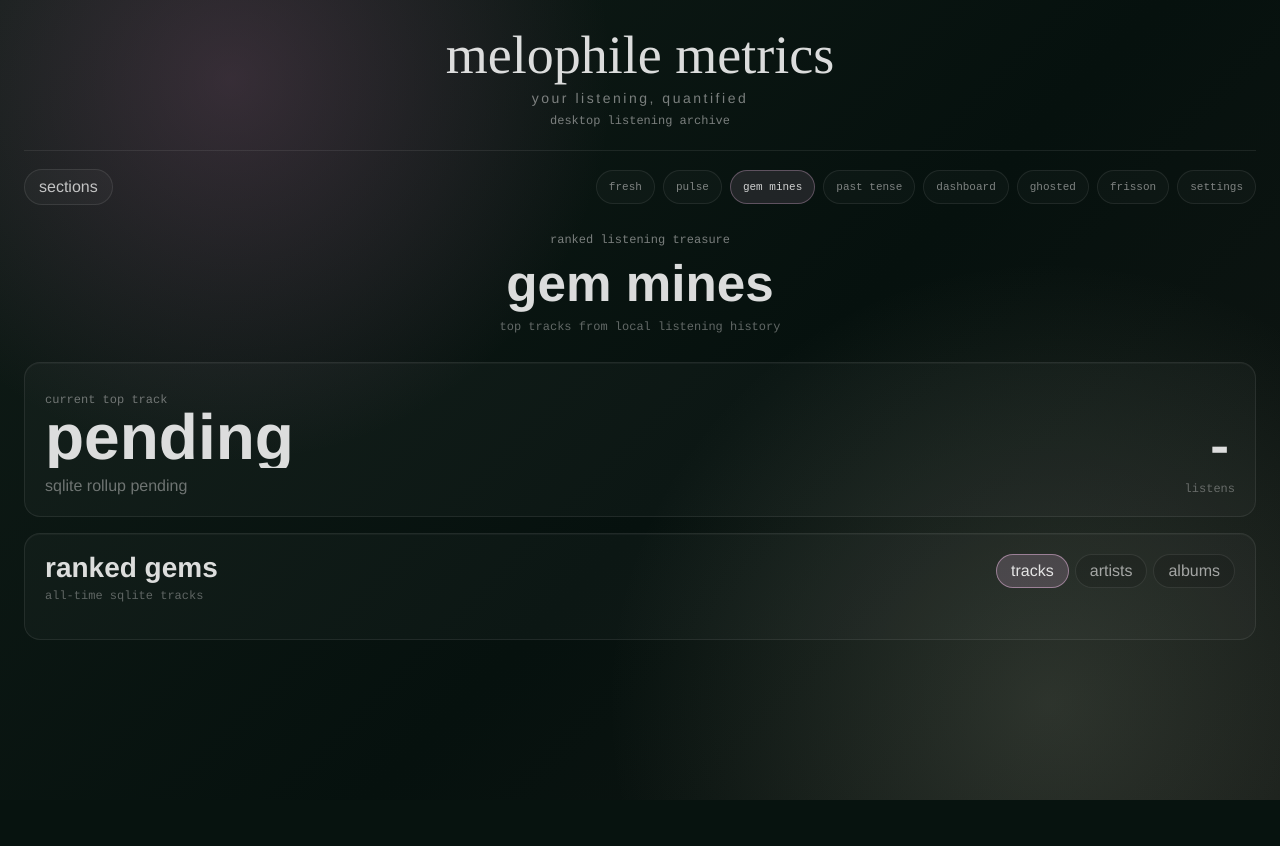
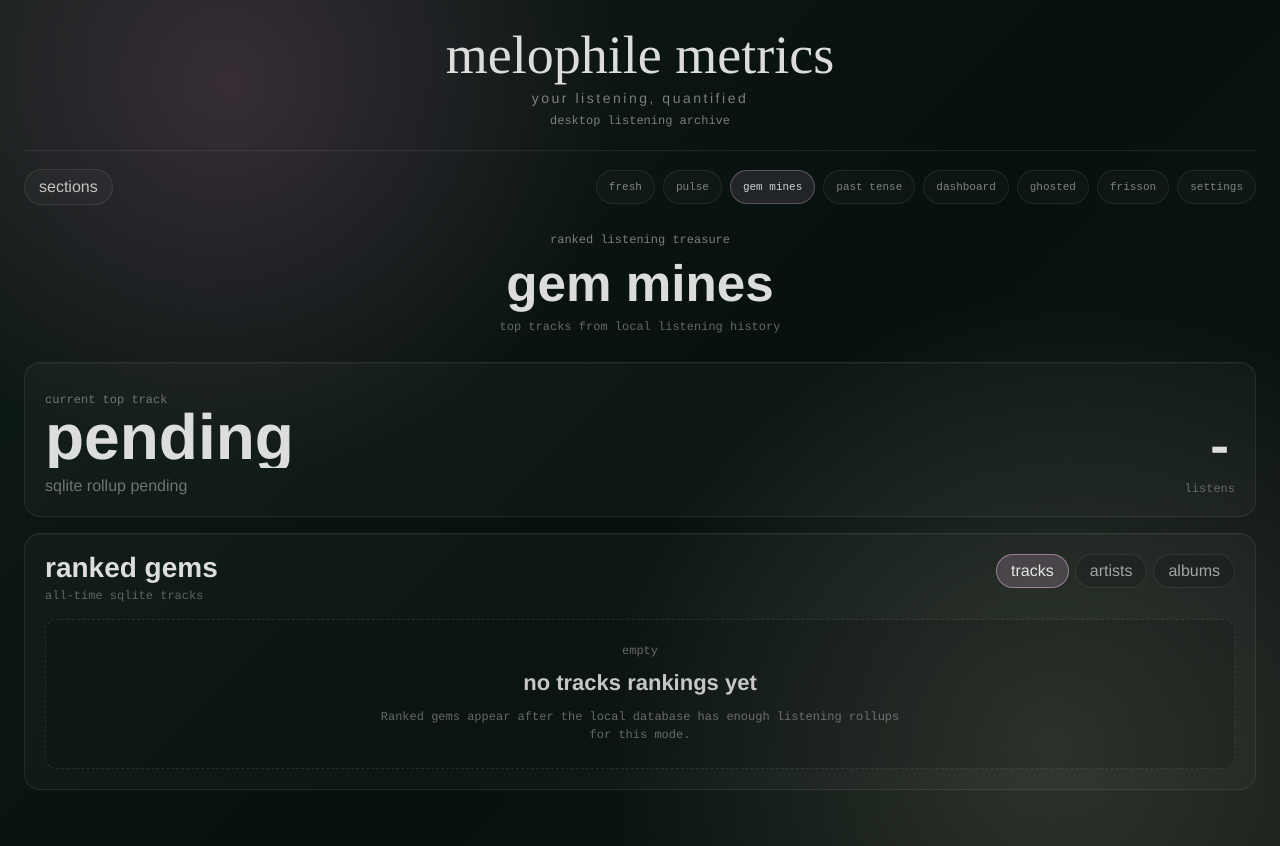
Before and after one commit to SingedPhoenix/melophile_metrics, a React (Vite) app in the folder renderer/: page / in a window 1280 px wide. Both pictures are taken after a click on the button 795 px from the left and 564 px from the top of the page. Before the commit the page ends 800 px from the top, so only its background shows below. Built offline with nearby package versions, Linux system fonts and the light colour scheme.

Commit message:
Add shared React status panels

```diff
--- a/renderer/src/features/fresh/FreshScreen.tsx
+++ b/renderer/src/features/fresh/FreshScreen.tsx
@@ -1,4 +1,5 @@
 import { useMemo } from 'react';
+import StatusPanel from '../../shared/StatusPanel';
 import { useFreshOverview, useYearlyListeningRollups } from '../../shared/useDesktopStatus';
 
 function FreshScreen() {
@@ -50,6 +51,7 @@ function FreshScreen() {
               <p>top listening years</p>
             </div>
           </div>
+          {yearRows.length ? (
             <ol className="fresh-year-list">
               {yearRows.slice(0, 6).map(row => (
                 <li className={row.year === currentYear ? 'is-current' : ''} key={row.year}>
@@ -59,6 +61,13 @@ function FreshScreen() {
                 </li>
               ))}
             </ol>
+          ) : (
+            <StatusPanel
+              detail="Yearly listening rollups will appear after the local database has scrobble history."
+              title={yearly.isFetching ? 'loading annual rankings' : 'no annual rankings yet'}
+              variant={yearly.isFetching ? 'loading' : 'empty'}
+            />
+          )}
         </article>
       </section>
 
@@ -70,6 +79,7 @@ function FreshScreen() {
               <p>high-listen artists missing from recent rotation</p>
             </div>
           </div>
+          {quietArtists.length ? (
             <ol className="fresh-signal-list">
               {quietArtists.map(artist => (
                 <li key={artist.artist}>
@@ -82,6 +92,13 @@ function FreshScreen() {
                 </li>
               ))}
             </ol>
+          ) : (
+            <StatusPanel
+              detail="Quiet favorites appear once the database can compare lifetime listens against recent play history."
+              title={fresh.isFetching ? 'checking quiet favorites' : 'no quiet favorites yet'}
+              variant={fresh.isFetching ? 'loading' : 'empty'}
+            />
+          )}
         </article>
 
         <article className="stats-panel">
@@ -91,6 +108,7 @@ function FreshScreen() {
               <p>first appeared in the last 18 months</p>
             </div>
           </div>
+          {recentArtists.length ? (
             <ol className="fresh-signal-list">
               {recentArtists.map(artist => (
                 <li key={artist.artist}>
@@ -103,6 +121,13 @@ function FreshScreen() {
                 </li>
               ))}
             </ol>
+          ) : (
+            <StatusPanel
+              detail="Recent discoveries need first-play dates from the local listening archive."
+              title={fresh.isFetching ? 'checking recent discoveries' : 'no recent discoveries yet'}
+              variant={fresh.isFetching ? 'loading' : 'empty'}
+            />
+          )}
         </article>
       </section>
 
@@ -113,6 +138,7 @@ function FreshScreen() {
             <p>top albums from local scrobble history</p>
           </div>
         </div>
+        {topAlbums.length ? (
           <div className="fresh-album-orbit">
             {topAlbums.map(album => (
               <section className="fresh-album-tile" key={`${album.artist}-${album.album}`}>
@@ -123,6 +149,13 @@ function FreshScreen() {
               </section>
             ))}
           </div>
+        ) : (
+          <StatusPanel
+            detail="Album rankings appear after album names are present in local scrobble history."
+            title={fresh.isFetching ? 'loading album orbit' : 'no album rankings yet'}
+            variant={fresh.isFetching ? 'loading' : 'empty'}
+          />
+        )}
       </article>
     </section>
   );
--- a/renderer/src/features/frisson/FrissonScreen.tsx
+++ b/renderer/src/features/frisson/FrissonScreen.tsx
@@ -1,6 +1,7 @@
 import { useMemo, useState } from 'react';
 import MetricToggle from '../../shared/MetricToggle';
 import { openSpotifySearch } from '../../shared/spotifyLinks';
+import StatusPanel from '../../shared/StatusPanel';
 import { FrissonTrack, useFrissonOverview } from '../../shared/useDesktopStatus';
 
 type FrissonMode = 'repeats' | 'enduring' | 'recent';
@@ -68,11 +69,19 @@ function FrissonScreen() {
           </div>
           <MetricToggle label="Frisson ranking mode" value={mode} options={modes} onChange={setMode} />
         </div>
-        <ol className="frisson-list">
-          {activeTracks.map(track => (
-            <FrissonRow key={`${track.rank}-${track.artist}-${track.track}`} maxListens={maxListens} track={track} />
-          ))}
-        </ol>
+        {activeTracks.length ? (
+          <ol className="frisson-list">
+            {activeTracks.map(track => (
+              <FrissonRow key={`${track.rank}-${track.artist}-${track.track}`} maxListens={maxListens} track={track} />
+            ))}
+          </ol>
+        ) : (
+          <StatusPanel
+            detail="Frisson rankings need repeated-track patterns from the local listening archive."
+            title={overview.isFetching ? 'measuring song attachment' : 'no frisson signals yet'}
+            variant={overview.isFetching ? 'loading' : 'empty'}
+          />
+        )}
       </article>
     </section>
   );
--- a/renderer/src/features/gem-mines/GemMinesScreen.tsx
+++ b/renderer/src/features/gem-mines/GemMinesScreen.tsx
@@ -1,6 +1,7 @@
 import { useMemo, useState } from 'react';
 import MetricToggle from '../../shared/MetricToggle';
 import { openSpotifySearch, SpotifyEntityType } from '../../shared/spotifyLinks';
+import StatusPanel from '../../shared/StatusPanel';
 import { useListeningRollups } from '../../shared/useDesktopStatus';
 
 type GemMode = 'tracks' | 'artists' | 'albums';
@@ -96,6 +97,7 @@ function GemMinesScreen() {
           <MetricToggle label="gem mine mode" value={mode} options={gemModes} onChange={setMode} />
         </div>
 
+        {rows.length ? (
           <ol className="gem-list">
             {rows.map(row => (
               <li
@@ -125,6 +127,13 @@ function GemMinesScreen() {
               </li>
             ))}
           </ol>
+        ) : (
+          <StatusPanel
+            detail="Ranked gems appear after the local database has enough listening rollups for this mode."
+            title={rollups.isFetching ? `loading top ${mode}` : `no ${mode} rankings yet`}
+            variant={rollups.isFetching ? 'loading' : 'empty'}
+          />
+        )}
       </section>
     </section>
   );
--- a/renderer/src/features/ghosted/GhostedScreen.tsx
+++ b/renderer/src/features/ghosted/GhostedScreen.tsx
@@ -1,5 +1,6 @@
 import { useMemo, useState } from 'react';
 import { openSpotifySearch } from '../../shared/spotifyLinks';
+import StatusPanel from '../../shared/StatusPanel';
 import { useGhostedTracks } from '../../shared/useDesktopStatus';
 
 const thresholds = [3, 5, 10, 25];
@@ -68,6 +69,7 @@ function GhostedScreen() {
             <p>oldest last-played tracks first</p>
           </div>
         </div>
+        {visibleTracks.length ? (
           <ol className="ghosted-list">
             {visibleTracks.map(track => {
               const width = Math.max(8, Math.round((track.daysSinceLastPlayed / maxDays) * 100));
@@ -101,6 +103,13 @@ function GhostedScreen() {
               );
             })}
           </ol>
+        ) : (
+          <StatusPanel
+            detail={`Try a lower listen threshold, or import more scrobble history so quiet favorites can be detected.`}
+            title={ghosted.isFetching ? 'building rediscovery queue' : 'no quiet favorites found'}
+            variant={ghosted.isFetching ? 'loading' : 'empty'}
+          />
+        )}
       </article>
     </section>
   );
--- /dev/null
+++ b/renderer/src/shared/StatusPanel.tsx
@@ -0,0 +1,34 @@
+type StatusPanelVariant = 'loading' | 'empty' | 'error';
+
+type StatusPanelProps = {
+  action?: {
+    label: string;
+    onClick: () => void;
+  };
+  detail?: string;
+  title: string;
+  variant?: StatusPanelVariant;
+};
+
+function StatusPanel({ action, detail, title, variant = 'empty' }: StatusPanelProps) {
+  return (
+    <section className={`status-panel ${variant}`} aria-live={variant === 'loading' ? 'polite' : undefined}>
+      <span className="status-panel-kicker">{labelForVariant(variant)}</span>
+      <strong>{title}</strong>
+      {detail && <p>{detail}</p>}
+      {action && (
+        <button type="button" onClick={action.onClick}>
+          {action.label}
+        </button>
+      )}
+    </section>
+  );
+}
+
+function labelForVariant(variant: StatusPanelVariant) {
+  if (variant === 'loading') return 'loading';
+  if (variant === 'error') return 'needs attention';
+  return 'empty';
+}
+
+export default StatusPanel;
--- a/renderer/src/styles.css
+++ b/renderer/src/styles.css
@@ -334,6 +334,75 @@ h1 {
 .stats-panel {
   min-width: 0;
   padding: 20px;
+}
+
+.status-panel {
+  display: grid;
+  place-items: center;
+  min-height: 150px;
+  padding: 22px;
+  border: 1px dashed rgba(204, 204, 204, 0.13);
+  border-radius: 12px;
+  background: rgba(0, 0, 0, 0.12);
+  text-align: center;
+}
+
+.status-panel-kicker,
+.status-panel p {
+  color: rgba(204, 204, 204, 0.46);
+  font-family: "SF Mono", ui-monospace, monospace;
+  font-size: 12px;
+}
+
+.status-panel-kicker {
+  text-transform: lowercase;
+}
+
+.status-panel strong {
+  display: block;
+  margin-top: 10px;
+  color: rgba(238, 238, 238, 0.82);
+  font-size: 22px;
+  line-height: 1.1;
+}
+
+.status-panel p {
+  max-width: 520px;
+  margin: 10px auto 0;
+  line-height: 1.5;
+}
+
+.status-panel button {
+  min-height: 34px;
+  margin-top: 16px;
+  padding: 0 13px;
+  border: 1px solid rgba(205, 164, 198, 0.28);
+  border-radius: 999px;
+  background: rgba(205, 164, 198, 0.09);
+  color: rgba(238, 238, 238, 0.82);
+  cursor: pointer;
+}
+
+.status-panel.loading {
+  border-style: solid;
+  background:
+    linear-gradient(90deg, rgba(204, 204, 204, 0.02), rgba(204, 204, 204, 0.06), rgba(204, 204, 204, 0.02)),
+    rgba(0, 0, 0, 0.12);
+  background-size: 220% 100%;
+  animation: status-panel-pulse 1.8s ease-in-out infinite;
+}
+
+.status-panel.error {
+  border-color: rgba(205, 164, 198, 0.28);
+}
+
+@keyframes status-panel-pulse {
+  0% {
+    background-position: 100% 0;
+  }
+  100% {
+    background-position: -100% 0;
+  }
 }
 
 .settings-tab-row {
```
Also changed, not shown: 1 other file (tests, documents, lock files or other folders). Lines whose indentation alone changed are shown as unchanged.
